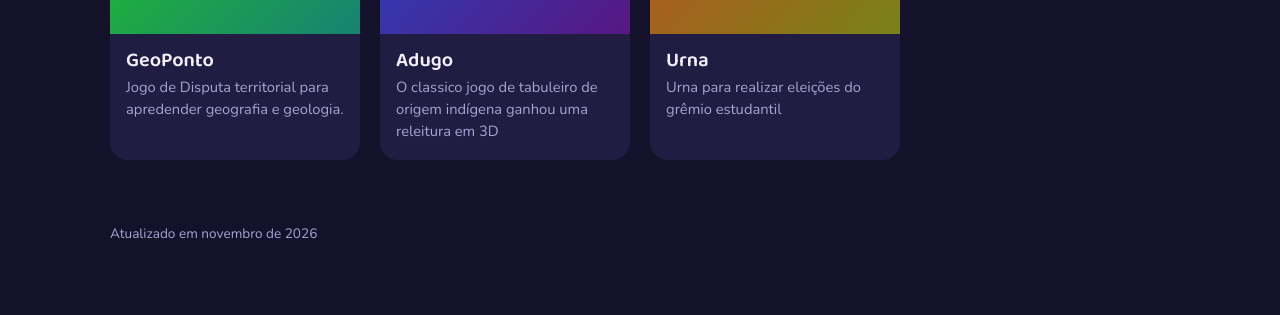
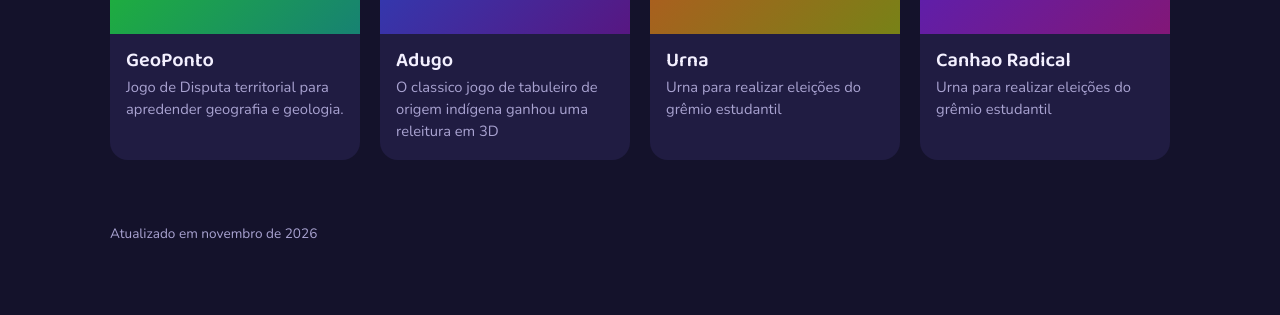
Before and after one commit to guilhermesantoscosta/LabJogos, a plain HTML site: page index.html in a window 1280 px wide. Shown: the part 485-800 px from the top of the page. Drawn offline with nearby package versions, Linux system fonts and the light colour scheme.

Commit message:
Add 'Canhao Radical' game to the games list

```diff
--- a/index.html
+++ b/index.html
@@ -69,6 +69,7 @@ const JOGOS = [
   { titulo: "GeoPonto", descricao: "Jogo de Disputa territorial para apredender geografia e geologia.", url: "https://guilhermesantoscosta.github.io/GeoPonto/", image: "img/memoria.png" },
   { titulo: "Adugo", descricao: "O classico jogo de tabuleiro de origem indígena ganhou uma releitura em 3D", url: "https://guilhermesantoscosta.github.io/adugo/", image: "img/snake.png" },
   { titulo: "Urna", descricao: "Urna para realizar eleições do grêmio estudantil", url: "https://guilhermesantoscosta.github.io/urnagremio/", image: "" },
+  { titulo: "Canhao Radical", descricao: "Urna para realizar eleições do grêmio estudantil", url: "https://guilhermesantoscosta.github.io/canhao/", image: "" },
 
 ];
 
```
